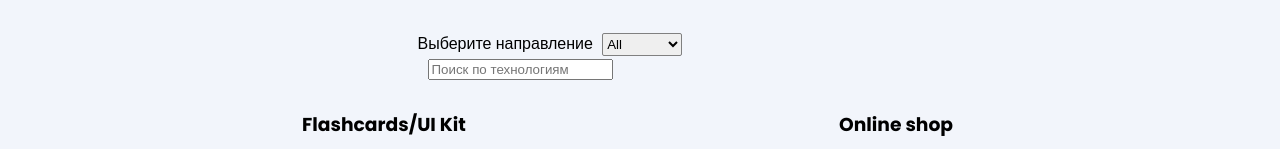
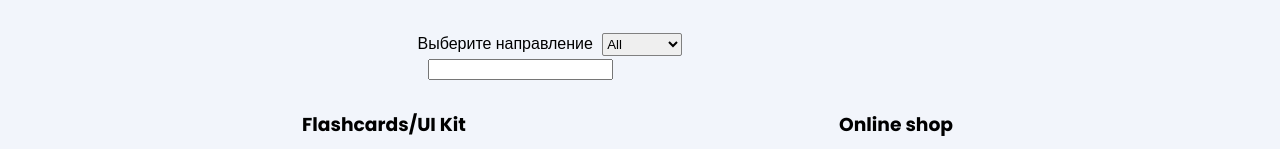
Before and after one commit to Vlad06091992/Portfolio, a React (Create React App) app: page / in a window 1280 px wide. Shown: the part 1043-1192 px from the top of the page. Built offline with nearby package versions, Linux system fonts and the light colour scheme.

Commit message:
feat: debounced input for search projects

```diff
--- /dev/null
+++ b/src/components/Debounced-input/DebouncedInput.jsx
@@ -0,0 +1,21 @@
+import {useEffect, useState} from "react";
+
+export const DebounceInput = (props) => {
+    const [inputValue, setInputValue] = useState(props.value || '');
+
+    const handleInputChange = (event) => {
+        setInputValue(event.target.value);
+    };
+
+    useEffect(() => {
+        setInputValue(props.value)
+    }, [props.value]);
+
+    useEffect(() => {
+        const timeoutId = setTimeout(() => {
+         props.onChange(inputValue)
+        }, 700);
+        return () => clearTimeout(timeoutId);
+    }, [inputValue, props]);
+    return <input className={props.className} type="text" value={inputValue} onChange={handleInputChange} />;
+};
--- a/src/components/Projects/Projects.jsx
+++ b/src/components/Projects/Projects.jsx
@@ -13,6 +13,7 @@ import inventory from "../../assets/projects/inventory.png";
 import minicut from "../../assets/projects/minicut.png";
 import bloggers from "../../assets/projects/bloggers.png";
 import petProjects from "../../assets/projects/pet_projects.png";
+import {DebounceInput} from "../Debounced-input/DebouncedInput";
 
 const projects = [
     {
@@ -122,7 +123,6 @@ const projects = [
 export const Projects = () => {
     const [projectsState, setProjectsState] = useState(projects)
     const [inputValue, setInputValue] = React.useState("");
-    const [debouncedInputValue, setDebouncedInputValue] = useState("");
 
     const handleInputChange = (event) => {
         setInputValue(event.target.value.toLowerCase());
@@ -149,7 +149,7 @@ export const Projects = () => {
                 <option value={'fullstack'}>Fullstack</option>
                 <option value={'native'}>Native JS</option>
             </select>
-                <input value={inputValue} className={css.input} placeholder={'Поиск по технологиям'} onChange={handleInputChange}/>
+                <DebounceInput value={inputValue} className={css.input} onChange={setInputValue}/>
             </div>
 
             <Slide left>
```
